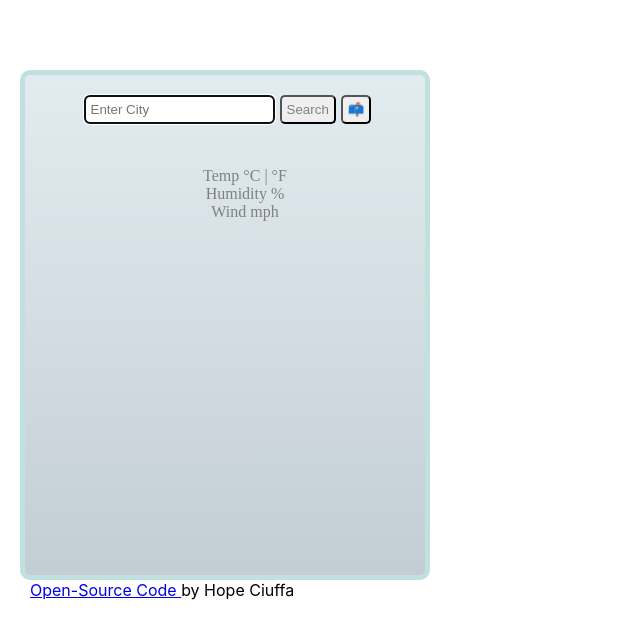
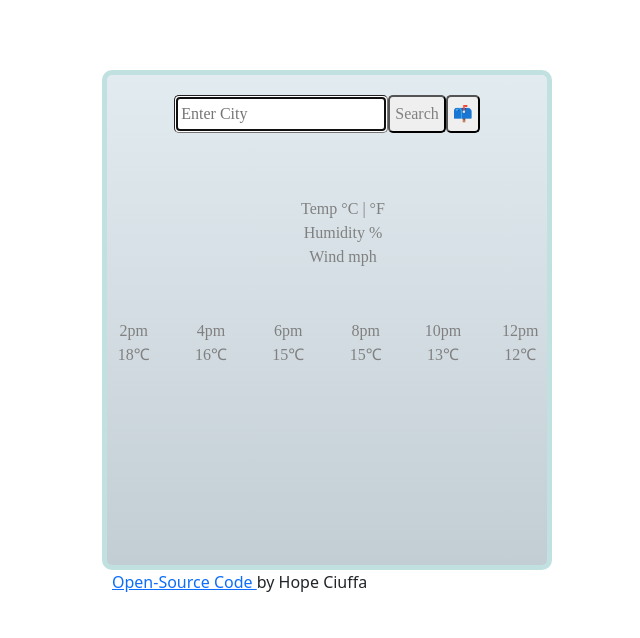
Before and after one commit to hope-rachelle/react-week4, a React (Create React App) app: page / in a window 1280 px wide. Shown: the top 638 px of the page, without its empty margins (0-640 px from the left). Built offline with nearby package versions, Linux system fonts and the light colour scheme; a web font is replaced by a local one.

Commit message:
added bootstrap

```diff
--- a/package.json
+++ b/package.json
@@ -7,6 +7,7 @@
     "@testing-library/react": "^11.2.7",
     "@testing-library/user-event": "^12.8.3",
     "axios": "^0.21.1",
+    "bootstrap": "^5.1.0",
     "react": "^17.0.2",
     "react-dom": "^17.0.2",
     "react-scripts": "4.0.3",
--- a/src/App.css
+++ b/src/App.css
@@ -2,31 +2,7 @@
   text-align: center;
 }
 
-.App-logo {
-  height: 40vmin;
-  pointer-events: none;
-}
 
-@media (prefers-reduced-motion: no-preference) {
-  .App-logo {
-    animation: App-logo-spin infinite 20s linear;
-  }
-}
-
-.App-header {
-  background-color: #282c34;
-  min-height: 100vh;
-  display: flex;
-  flex-direction: column;
-  align-items: center;
-  justify-content: center;
-  font-size: calc(10px + 2vmin);
-  color: white;
-}
-
-.App-link {
-  color: #61dafb;
-}
 
 @keyframes App-logo-spin {
   from {
--- a/src/App.js
+++ b/src/App.js
@@ -5,7 +5,9 @@ import './App.css';
 function App() {
   return (
     <div className="App">
+      <div className="container">
       <SearchEngine city="Saint Louis"/>
+    </div>
     </div>
   );
 }
--- a/src/SearchEngine.css
+++ b/src/SearchEngine.css
@@ -1,4 +1,4 @@
-.container {
+.body {
     font-family:'Trebuchet MS', 'Lucida Sans Unicode', 'Lucida Grande', 'Lucida Sans', Arial, sans-serif;
     color: grey;
     text-align: center;
@@ -7,7 +7,7 @@
     border-width: 5px;
     background-image: linear-gradient(to top, #c3ced4 0%, #e2ebf0 100%);
     border-radius: 10px;
-    max-width: 400px;
+    max-width: 450px;
     height: 500px;
     margin-top: 70px;
     margin-left: 20px;
@@ -22,14 +22,15 @@ input {
     border-radius: 5px;
     color: grey;
     margin-left: 5px;
-  }
+}
 
-  h1 {
+.city {
     color: rgb(100, 99, 99);
     font-family: 'Klee One', cursive;
+    margin-top: 40px;
 }
 
-  h3 {
+h3 {
       color: gray;
       font-size: 25px;
   }
@@ -37,6 +38,11 @@ input {
 li {
     list-style: none;
 }
+
+.elements {
+    margin-bottom: 50px;
+}
+
 p {
     text-align: left;
     margin-top: 0px;
--- a/src/SearchEngine.js
+++ b/src/SearchEngine.js
@@ -44,7 +44,7 @@ function getLocation(){
 
   return (
       <div className="app">
-    <div className="container">
+    <div className="body">
        <form onSubmit={handleSubmit} className="search">
         <input
           type="search"
@@ -68,6 +68,25 @@ function getLocation(){
         <li> Humidity {weather.humidity}%</li>
         <li> Wind {weather.wind}mph</li>
       </ul>
+      <div>
+    <div class="row hour-intervals">
+        <div class="col-2" id="two-hour">2pm</div>
+        <div class="col-2" id="four-hour">4pm</div>
+        <div class="col-2" id="six-hour">6pm</div>
+        <div class="col-2" id="eight-hour">8pm</div>
+        <div class="col-2" id="ten-hour">10pm</div>
+        <div class="col-2" id="twelve-hour">12pm</div>
+    </div>
+
+    <div className="row temp-by-hour">
+        <div className="col-2">18℃</div>
+        <div className="col-2">16℃</div>
+        <div className="col-2">15℃</div>
+        <div className="col-2">15℃</div>
+        <div className="col-2">13℃</div>
+        <div className="col-2">12℃</div>
+      </div>
+    </div>
       </div>
       <p id="source"> <a href="https://github.com/hope-rachelle/react-week4" target="_blank" rel="noreferrer">Open-Source Code </a>
     by Hope Ciuffa </p>
--- a/src/index.js
+++ b/src/index.js
@@ -3,6 +3,7 @@ import ReactDOM from 'react-dom';
 import './index.css';
 import App from './App';
 import reportWebVitals from './reportWebVitals';
+import "bootstrap/dist/css/bootstrap.css";
 
 ReactDOM.render(
   <React.StrictMode>
```
Also changed, not shown: 1 other file (tests, documents, lock files or other folders).
